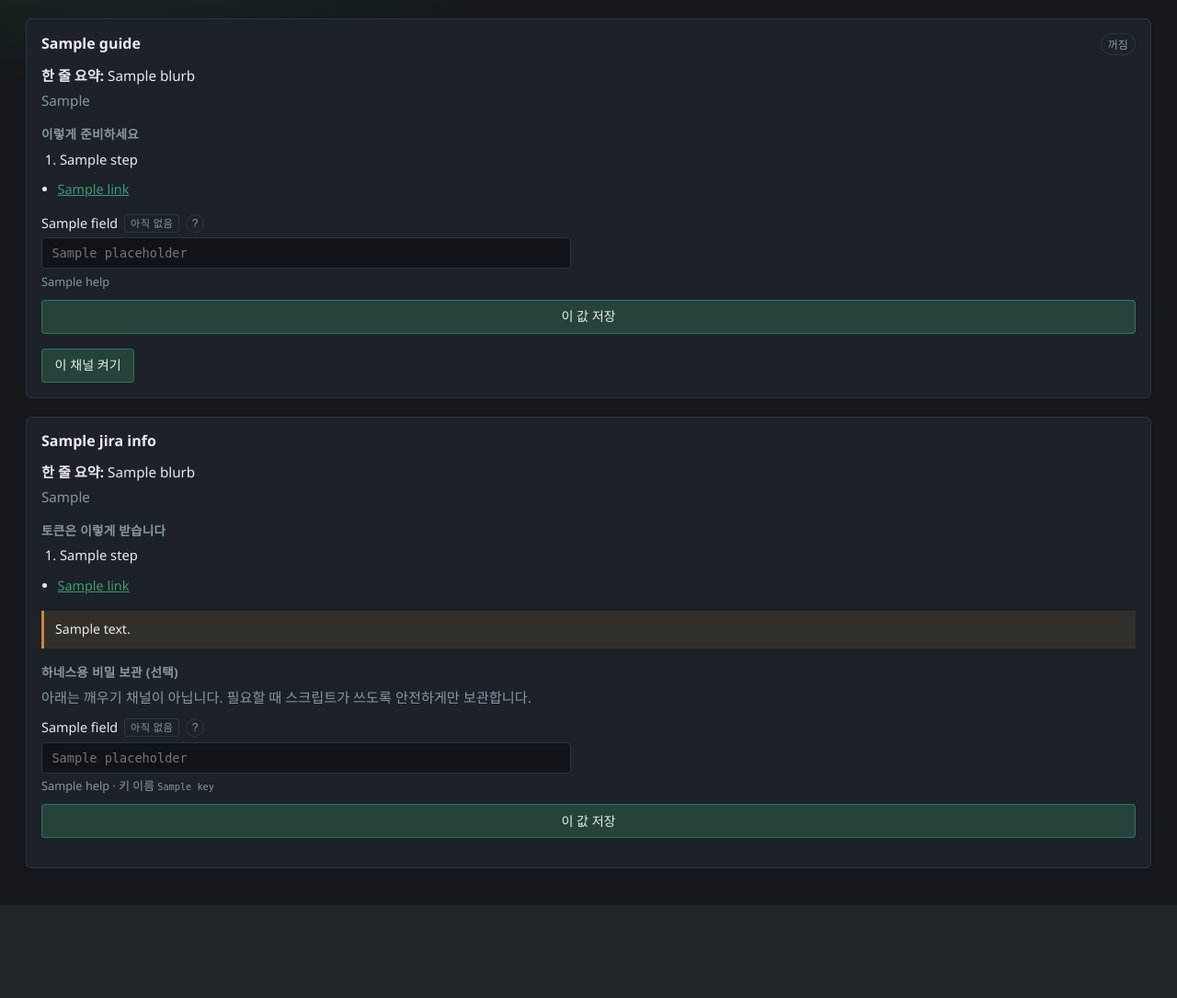
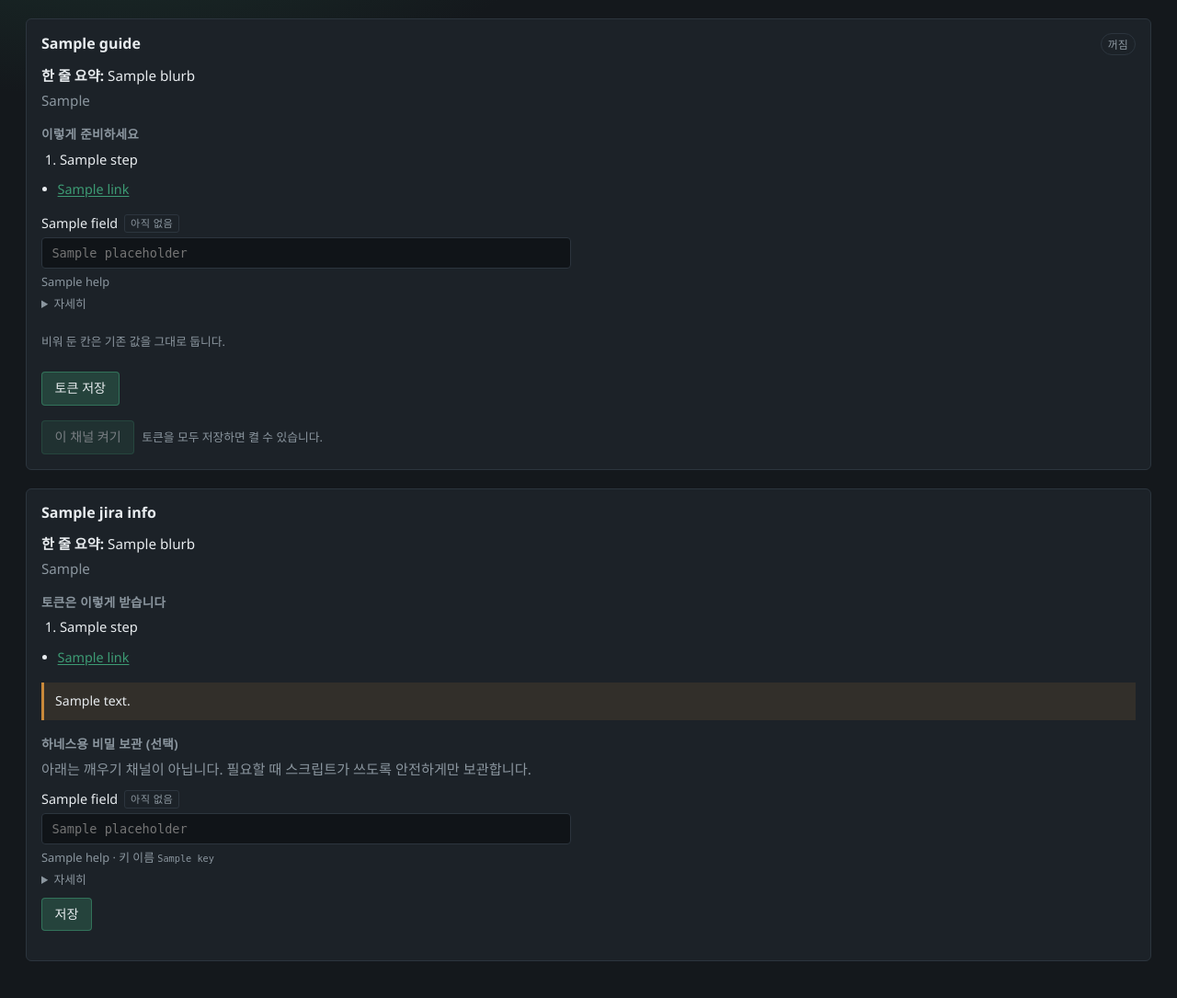
Before and after one commit to fritzprix/pboy, a Python web app: template src/pboy/ui/templates/settings.html in a window 1280 px wide. Shown: the part 100-1185 px from the top of the page at 92% size. Before the commit the page ends 1084 px from the top, so only its background shows below. Run offline with Jinja, Linux system fonts and the light colour scheme; the template is opened without the code that fills it: most values are stand-ins (such as "Sample title", 1, 10 or a date in 2020).

Commit message:
Polish /ui/settings forms: grouped key saves, readable links, plain step indicator.
- Save related keys (App API ID/Hash, Slack tokens) from one form via
  POST /ui/settings/channels/{name}/secrets; blank inputs keep the stored
  value, saved fields are no longer required, and saved optional keys get a
  "clear" checkbox.
- Show non-secret IDs (api_id, allowlist) as text inputs; replace hover-only
  "?" tips with a "자세히" disclosure.
- Accent-colored links, content-width buttons, text-style step progress,
  equal-level section titles, and a disabled Slack enable until tokens exist.

Co-Authored-By: Claude Opus 5.5 <noreply@anthropic.com>

```diff
--- a/src/pboy/ui/guides.py
+++ b/src/pboy/ui/guides.py
@@ -17,6 +17,8 @@ class GuideField(TypedDict):
     tooltip: str
     help: str
     optional: NotRequired[bool]
+    # False for non-secret values (IDs) so the input is visible while typing.
+    secret: NotRequired[bool]
 
 
 class ChannelGuide(TypedDict):
@@ -95,6 +97,7 @@ CHANNEL_GUIDES: Final[list[ChannelGuide]] = [
                     "(주의: 그룹 chat.id 허용 시 그 방 전원 허용)"
                 ),
                 "optional": True,
+                "secret": False,
             },
         ],
     },
@@ -207,6 +210,7 @@ TELEGRAM_APP_GUIDE: Final[AppApiGuide] = {
             ),
             "help": "숫자만 · 봇 토큰과 다름",
             "optional": True,
+            "secret": False,
         },
         {
             "secret_name": "api_hash",
@@ -216,7 +220,7 @@ TELEGRAM_APP_GUIDE: Final[AppApiGuide] = {
                 "같은 화면에서 api_id와 함께 발급되는 hash입니다. "
                 "둘 다 저장해야 전화번호 인증으로 넘어갑니다."
             ),
-            "help": "영문+숫자 · 비우면 저장 해제",
+            "help": "영문+숫자",
             "optional": True,
         },
     ],
--- a/src/pboy/ui/static/dashboard.css
+++ b/src/pboy/ui/static/dashboard.css
@@ -205,8 +205,13 @@ th {
   font-size: 0.95rem;
 }
 
-.lede a {
+main a:not(.btn) {
   color: var(--accent);
+  text-underline-offset: 2px;
+}
+
+main a:not(.btn):hover {
+  color: var(--ink);
 }
 
 hr.sep {
@@ -308,7 +331,6 @@ hr.sep {
   font-size: 0.85rem;
   font-weight: 600;
   letter-spacing: 0.02em;
-  text-transform: uppercase;
   color: var(--muted);
 }
 
@@ -347,9 +369,85 @@ hr.sep {
   margin: 0.75rem 0 1rem;
 }
 
+.stack > .btn {
+  justify-self: start;
+}
+
 .secret-form + .secret-form {
   border-top: 1px solid var(--line);
   padding-top: 0.85rem;
+}
+
+.field {
+  display: grid;
+  gap: 0.3rem;
+  font-size: 0.9rem;
+}
+
+.label-row {
+  display: flex;
+  flex-wrap: wrap;
+  align-items: center;
+  gap: 0.45rem;
+  font-weight: 550;
+}
+
+.field input {
+  width: 100%;
+  max-width: 36rem;
+  padding: 0.5rem 0.65rem;
+  border: 1px solid var(--line);
+  border-radius: 4px;
+  background: #101418;
+  color: var(--ink);
+  font-family: var(--mono);
+  font-size: 0.85rem;
+}
+
+.field input:focus {
+  outline: 1px solid var(--accent);
+  border-color: var(--accent);
+}
+
+.field-help {
+  color: var(--muted);
+  font-size: 0.8rem;
+}
+
+.field-help code,
+.flash code,
+.note code {
+  font-family: var(--mono);
+  font-size: 0.8em;
+}
+
+.field-more {
+  font-size: 0.8rem;
+  color: var(--muted);
+}
+
+.field-more summary {
+  cursor: pointer;
+  width: fit-content;
+}
+
+.field-more p {
+  margin: 0.3rem 0 0;
+  max-width: 36rem;
+}
+
+.field-clear {
+  display: flex;
+  align-items: center;
+  gap: 0.4rem;
+  font-size: 0.8rem;
+  color: var(--muted);
+}
+
+.field .field-clear input {
+  width: auto;
+  margin: 0;
+  accent-color: var(--accent);
 }
 
 .field {
@@ -436,8 +534,19 @@ hr.sep {
   border-color: var(--accent);
 }
 
+.btn:disabled {
+  opacity: 0.45;
+  cursor: not-allowed;
+}
+
+.btn:disabled:hover {
+  border-color: var(--line);
+}
+
 .actions {
   display: flex;
+  flex-wrap: wrap;
+  align-items: center;
   gap: 0.5rem;
   margin-top: 0.5rem;
 }
--- a/src/pboy/ui/templates/_macros.html
+++ b/src/pboy/ui/templates/_macros.html
@@ -1,3 +1,37 @@
+{% macro field_input(name, field, saved, required=true, clear_name=none) %}
+<label class="field">
+  <span class="label-row">
+    {{ field.label }}
+    {% if saved %}
+    <span class="badge">저장됨</span>
+    {% else %}
+    <span class="badge muted">아직 없음</span>
+    {% endif %}
+  </span>
+  <input
+    type="{{ 'text' if field.secret is defined and not field.secret else 'password' }}"
+    name="{{ name }}"
+    autocomplete="off"
+    spellcheck="false"
+    {% if required %}required{% endif %}
+    placeholder="{{ field.placeholder }}"
+  />
+  <span class="field-help">{{ field.help }}</span>
+  {% if clear_name %}
+  <span class="field-clear">
+    <input type="checkbox" name="{{ clear_name }}" value="1" />
+    저장된 값 지우기
+  </span>
+  {% endif %}
+  {% if field.tooltip %}
+  <details class="field-more">
+    <summary>자세히</summary>
+    <p>{{ field.tooltip }}</p>
+  </details>
+  {% endif %}
+</label>
+{% endmacro %}
+
 {% macro secret_field(channel, field, flags) %}
 <form
   method="post"
@@ -5,27 +39,32 @@
   class="stack secret-form"
 >
   <input type="hidden" name="secret_name" value="{{ field.secret_name }}" />
-  <label class="field">
-    <span class="label-row">
-      {{ field.label }}
-      {% if flags[field.secret_name] %}
-      <span class="badge">저장됨</span>
-      {% else %}
-      <span class="badge muted">아직 없음</span>
-      {% endif %}
-      <button type="button" class="tip" title="{{ field.tooltip }}" aria-label="{{ field.label }} 도움말">?</button>
-    </span>
-    <input
-      type="password"
-      name="value"
-      autocomplete="off"
-      {% if not field.optional %}required{% endif %}
-      placeholder="{{ field.placeholder }}"
-      title="{{ field.tooltip }}"
-    />
-    <span class="field-help">{{ field.help }}</span>
-  </label>
-  <button type="submit" class="btn primary">이 값 저장</button>
+  {{ field_input('value', field, flags[field.secret_name], required=not field.optional) }}
+  <button type="submit" class="btn primary">저장</button>
+</form>
+{% endmacro %}
+
+{# Several values that only make sense together, saved by one button.
+   Empty inputs keep the stored value, so a saved field is never required;
+   saved optional fields get a "clear" checkbox instead. #}
+{% macro secret_group(channel, fields, flags, button='함께 저장') %}
+<form
+  method="post"
+  action="/ui/settings/channels/{{ channel }}/secrets"
+  class="stack secret-form"
+>
+  {% for field in fields %}
+  {% set saved = flags[field.secret_name] %}
+  {{ field_input(
+    'secret__' ~ field.secret_name,
+    field,
+    saved,
+    required=not field.optional and not saved,
+    clear_name=('clear__' ~ field.secret_name) if field.optional and saved else none,
+  ) }}
+  {% endfor %}
+  <p class="field-help">비워 둔 칸은 기존 값을 그대로 둡니다.</p>
+  <button type="submit" class="btn primary">{{ button }}</button>
 </form>
 {% endmacro %}
 
--- a/src/pboy/ui/templates/settings.html
+++ b/src/pboy/ui/templates/settings.html
@@ -48,6 +48,7 @@
   {% set token_field = g.fields | selectattr('secret_name', 'equalto', 'bot_token') | first %}
   {% set allowlist_field = g.fields | selectattr('secret_name', 'equalto', 'allowlist') | first %}
   <div class="bot-flow" id="telegram-bot" data-bot-step="{{ bot_step }}">
+    <h3 class="flow-section-title">봇 연결 <span class="muted">· 메시지가 오면 훅 실행</span></h3>
     <ol class="flow-steps" aria-label="봇 설정 진행 단계">
       {% for label in ['1. 봇 토큰', '2. 채널 켜기', '3. 대화방 페어링', '보호됨'] %}
       <li class="{% if loop.index0 == bot_pos %}current{% elif loop.index0 < bot_pos %}done{% endif %}"
@@ -144,7 +145,7 @@
   {% set order = ['credentials', 'phone', 'code', 'connected'] %}
   {% set pos = order.index('code' if step == 'password' else step) %}
   <div class="app-api-flow" id="telegram-app-api" data-app-step="{{ step }}">
-    <h3 class="subhead">{{ ag.title }}</h3>
+    <h3 class="flow-section-title">{{ ag.title }}</h3>
     <p class="prose muted">{{ ag.blurb }}</p>
     <ol class="flow-steps" aria-label="계정 연결 진행 단계">
       {% for label in ['1. App API 등록', '2. 전화번호', '3. 2FA 비밀번호' if step == 'password' else '3. 코드 확인', '연결됨'] %}
@@ -160,16 +161,12 @@
       {% for link in ag.links %}<a href="{{ link.url }}" target="_blank" rel="noopener noreferrer">{{ link.label }}</a>{% endfor %}에서
       발급받은 두 값을 저장하세요. 봇 토큰과 다릅니다.
     </p>
-    {% for field in ag.fields %}
-    {{ m.secret_field('telegram', field, row.secret_flags) }}
-    {% endfor %}
+    {{ m.secret_group('telegram', ag.fields, row.secret_flags, 'ID · Hash 저장') }}
     {% else %}
     <details class="flow-done">
       <summary>✓ App API 등록됨 <span class="muted">· 변경</span></summary>
-      <p class="prose muted">값을 바꾸거나 비우면 계정 연결이 해제되고 처음부터 다시 진행합니다.</p>
-      {% for field in ag.fields %}
-      {{ m.secret_field('telegram', field, row.secret_flags) }}
-      {% endfor %}
+      <p class="prose muted">값을 바꾸거나 지우면 계정 연결이 해제되고 처음부터 다시 진행합니다.</p>
+      {{ m.secret_group('telegram', ag.fields, row.secret_flags, 'ID · Hash 저장') }}
     </details>
     {% endif %}
 
@@ -231,9 +228,7 @@
   </div>
 
   {% else %}
-  {% for field in g.fields %}
-  {{ m.secret_field(g.name, field, row.secret_flags) }}
-  {% endfor %}
+  {{ m.secret_group(g.name, g.fields, row.secret_flags, '토큰 저장') }}
 
   <div class="actions">
     {% if row.enabled %}
@@ -242,10 +237,15 @@
     </form>
     {% else %}
     <form method="post" action="/ui/settings/channels/{{ g.name }}/enable">
-      <button type="submit" class="btn primary" title="토큰을 저장한 뒤 켜세요. 데몬이 바로 수신을 시도합니다.">
+      <button type="submit" class="btn primary" {% if not row.has_secret %}disabled{% endif %}>
         이 채널 켜기
       </button>
     </form>
+    {% if not row.has_secret %}
+    <span class="field-help">토큰을 모두 저장하면 켤 수 있습니다.</span>
+    {% else %}
+    <span class="field-help">켜면 데몬이 바로 수신을 시도합니다.</span>
+    {% endif %}
     {% endif %}
   </div>
   {% endif %}
@@ -286,7 +286,6 @@
         {% else %}
         <span class="badge muted">아직 없음</span>
         {% endif %}
-        <button type="button" class="tip" title="{{ field.tooltip }}" aria-label="{{ field.label }} 도움말">?</button>
       </span>
       <input
         type="password"
@@ -294,11 +293,14 @@
         autocomplete="off"
         required
         placeholder="{{ field.placeholder }}"
-        title="{{ field.tooltip }}"
       />
       <span class="field-help">{{ field.help }} · 키 이름 <code>{{ field.key }}</code></span>
+      <details class="field-more">
+        <summary>자세히</summary>
+        <p>{{ field.tooltip }}</p>
+      </details>
     </label>
-    <button type="submit" class="btn primary">이 값 저장</button>
+    <button type="submit" class="btn primary">저장</button>
   </form>
   {% endfor %}
 </section>
```
Also changed, not shown: other parts of src/pboy/ui/static/dashboard.css (+30 -12 lines), src/pboy/ui/mount.py (+47 -0 lines), tests/test_ui.py (+75 -3 lines).
